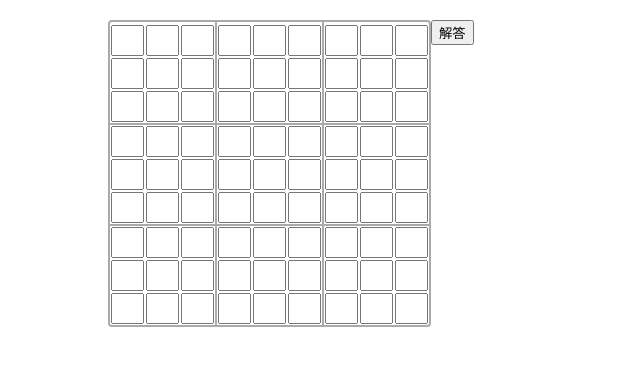
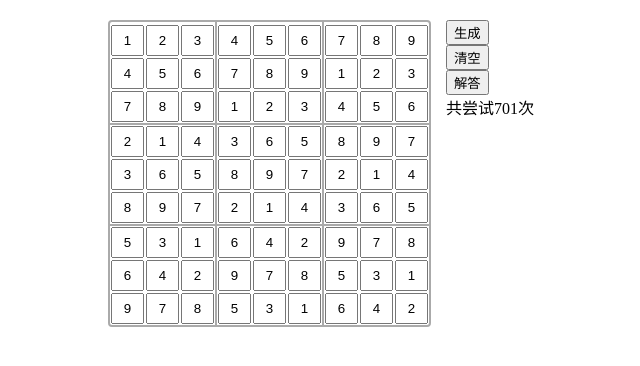
Before and after one commit to lanyuechen/sudoku, a plain HTML site: page index.html in a window 1280 px wide. Both pictures are taken after a click on the button "解答". Shown: the whole page, without its empty margins (47-687 px from the left). Drawn offline with Linux system fonts and the light colour scheme.

Commit message:
添加自动生成数独功能

```diff
--- a/index.html
+++ b/index.html
@@ -20,6 +20,7 @@
 	}
 	#opt{
 		float: left;
+		margin-left: 15px;
 	}
 </style>
 </head>
@@ -58,12 +59,20 @@
 	</table>
 
 	<div id="opt">
-		<input type="button" value="解答" onclick="execute()">
+		<input type="button" value="生成" onclick="generate()"><br>
+		<input type="button" value="清空" onclick="clearSudo()"><br>
+		<input type="button" value="解答" onclick="execute()"><br>
+		<span id="count"></span>
 	</div>
 
 	<script src="jquery-1.7.min.js"></script>
 	<script src="sudoku.js"></script>
 	<script>
+		function generate(){
+			var res = sudoku.generate();
+			console.log(res);
+			setSudoArr(res);
+		}
 		function getSudoArr(){
 			var arr = [];
 			$('tr.data').each(function(i, col){
@@ -75,11 +84,26 @@
 			});
 			return arr;
 		}
+		function setSudoArr(arr){
+			$('tr.data').each(function(i, col){
+				$(col).children('td').each(function(j, row){
+					$(row).children('input').val(arr[i][j]);
+				});
+			});
+		}
+		function clearSudo(){
+			$('tr.data').each(function(i, col){
+				$(col).children('td').each(function(j, row){
+					$(row).children('input').val('');
+				});
+			});
+			$('#count').html('');
+		}
 		function execute(){
 			var sudo = getSudoArr();
-			console.log(sudo);
 			var res = sudoku.fill(sudo);
-			console.log(res);
+			$('#count').html('共尝试'+res.count+'次');
+			setSudoArr(res.data);
 		}
 	</script>
 </body>
--- a/sudoku.js
+++ b/sudoku.js
@@ -1,18 +1,53 @@
 var sudoku = (function(){
 
-	var sudo = {data : [], mark : []};
+	var sudo = {data : [], mark : [], count : 0};
 
-	var example = [
-		[0, 8, 0, 0, 0, 2, 7, 0, 0],
-		[5, 0, 3, 7, 0, 0, 4, 0, 0],
-		[0, 6, 7, 0, 5, 0, 0, 0, 3],
-		[6, 9, 0, 0, 7, 4, 0, 0, 5],
-		[0, 0, 5, 0, 0, 0, 1, 0, 0],
-		[2, 0, 0, 9, 1, 0, 0, 7, 4],
-		[3, 0, 0, 0, 2, 0, 8, 6, 0],
-		[0, 0, 2, 0, 0, 6, 5, 0, 7],
-		[0, 0, 6, 5, 0, 0, 0, 3, 0]
-	];
+	//随机生成数独
+	var generate = function(){
+		var arr = [];
+		for(var i = 0; i < 9; i++){
+			arr[i] = [];
+			for(var j = 0; j < 9; j++){
+				arr[i][j] = 0;
+			}
+		}
+		var res = fill(arr);
+		var seed = [1, 2, 3, 4, 5, 6, 7, 8, 9];
+		seed.sort(function(){ return 0.5 - Math.random() });
+		for(var i = 0; i < 9; i++){
+			for(var j = 0; j < 9; j++){
+				if(Math.random() > 0.5){
+					res.data[i][j] = '';
+				}else{
+					res.data[i][j] = seed[res.data[i][j] - 1];
+				}
+			}
+		}
+		return res.data;
+	}
+
+	//填充数独
+	var fill = function(arr){
+		arr = arr || generate();
+		getSudo(arr);
+
+		var count = 0;										//填充次数
+		var pos = sudo.mark[0][0] ? next(0, 0) : {x : 0, y : 0};	//数独遍历起始位置
+		var num = false;										//可填充数字
+		while(pos){
+			count++;						//计数
+			num = numFill(pos.x, pos.y);
+			if(!num){
+				sudo.data[pos.x][pos.y] = 0;
+				pos = prev(pos.x, pos.y);
+			}else{
+				sudo.data[pos.x][pos.y] = num;
+				pos = next(pos.x, pos.y);
+			}
+		}
+		sudo.count = count;
+		return sudo;
+	};
 
 	//获取数独状态
 	var getSudo = function(arr){
@@ -29,29 +64,6 @@ var sudoku = (function(){
 				}
 			}
 		}
-	};
-
-	//填充数独
-	var fill = function(arr){
-		arr = arr || example;
-		getSudo(arr);
-
-		var count = 0;										//填充次数
-		var pos = sudo.mark[0][0] ? next(0, 0) : {x : 0, y : 0};	//数独遍历起始位置
-		var num = false;										//可填充数字
-		while(pos){
-			count++;						//计数
-			num = numFill(pos.x, pos.y);
-			if(!num){
-				sudo.data[pos.x][pos.y] = 0;
-				pos = prev(pos.x, pos.y);
-			}else{
-				sudo.data[pos.x][pos.y] = num;
-				pos = next(pos.x, pos.y);
-			}
-		}
-		console.log('count='+count);
-		return sudo.data;
 	};
 
 	//下一个空格位置
@@ -122,7 +134,7 @@ var sudoku = (function(){
 	};
 
 	return {
-		fill : fill,
-		numFill : numFill
+		generate : generate,
+		fill : fill
 	};
 })();
```
